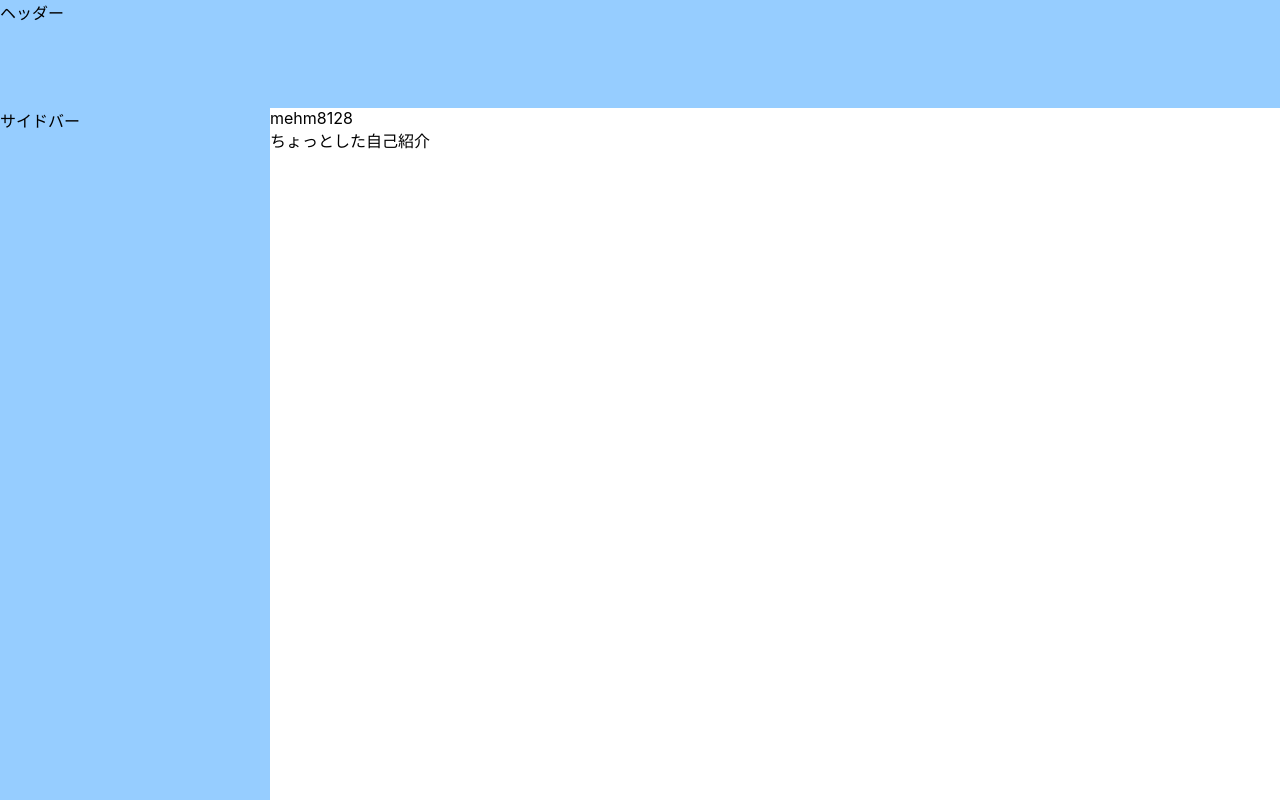
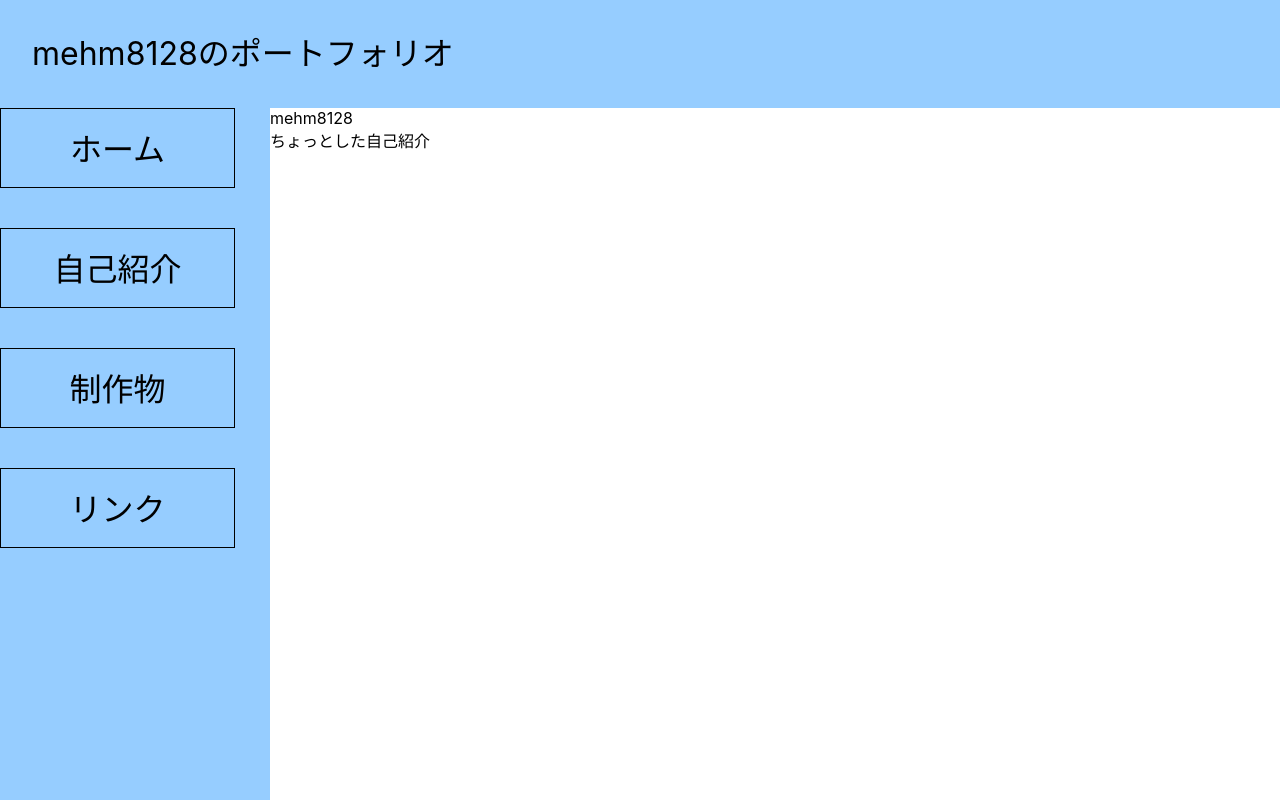
Before and after one commit to mehm8128/portfolio, a React (Create React App) app: page / in a window 1280 px wide. Built offline with nearby package versions, Linux system fonts and the light colour scheme.

Commit message:
ヘッダーとサイドバーのCSS

```diff
--- a/src/components/Header.module.css
+++ b/src/components/Header.module.css
@@ -2,3 +2,8 @@
   height: 108px;
   background-color: #96cdff;
 }
+.title {
+  line-height: 108px;
+  margin-left: 32px;
+  font-size: 32px;
+}
--- a/src/components/Header.tsx
+++ b/src/components/Header.tsx
@@ -1,7 +1,11 @@
 import styles from './Header.module.css'
 
 function Header() {
-  return <div className={styles.header}>ヘッダー</div>
+  return (
+    <div className={styles.header}>
+      <span className={styles.title}>mehm8128のポートフォリオ</span>
+    </div>
+  )
 }
 
 export default Header
--- a/src/components/SideBar.module.css
+++ b/src/components/SideBar.module.css
@@ -3,3 +3,14 @@
   height: calc(100vh - 108px);
   background-color: #96cdff;
 }
+.button {
+  border: 1px solid #000000;
+  cursor: pointer;
+  background-color: #96cdff;
+  width: 235px;
+  height: 80px;
+  font-size: 32px;
+  text-align: center;
+  line-height: 80px;
+  margin-bottom: 40px;
+}
--- a/src/components/SideBar.tsx
+++ b/src/components/SideBar.tsx
@@ -1,7 +1,24 @@
+import {useNavigate} from 'react-router-dom'
 import styles from './SideBar.module.css'
 
 function SideBar() {
-  return <div className={styles.sideBar}>サイドバー</div>
+  const navigate = useNavigate()
+  return (
+    <div className={styles.sideBar}>
+      <button onClick={() => navigate('/')} className={styles.button}>
+        ホーム
+      </button>
+      <button onClick={() => navigate('/')} className={styles.button}>
+        自己紹介
+      </button>
+      <button onClick={() => navigate('/')} className={styles.button}>
+        制作物
+      </button>
+      <button onClick={() => navigate('/')} className={styles.button}>
+        リンク
+      </button>
+    </div>
+  )
 }
 
 export default SideBar
```
